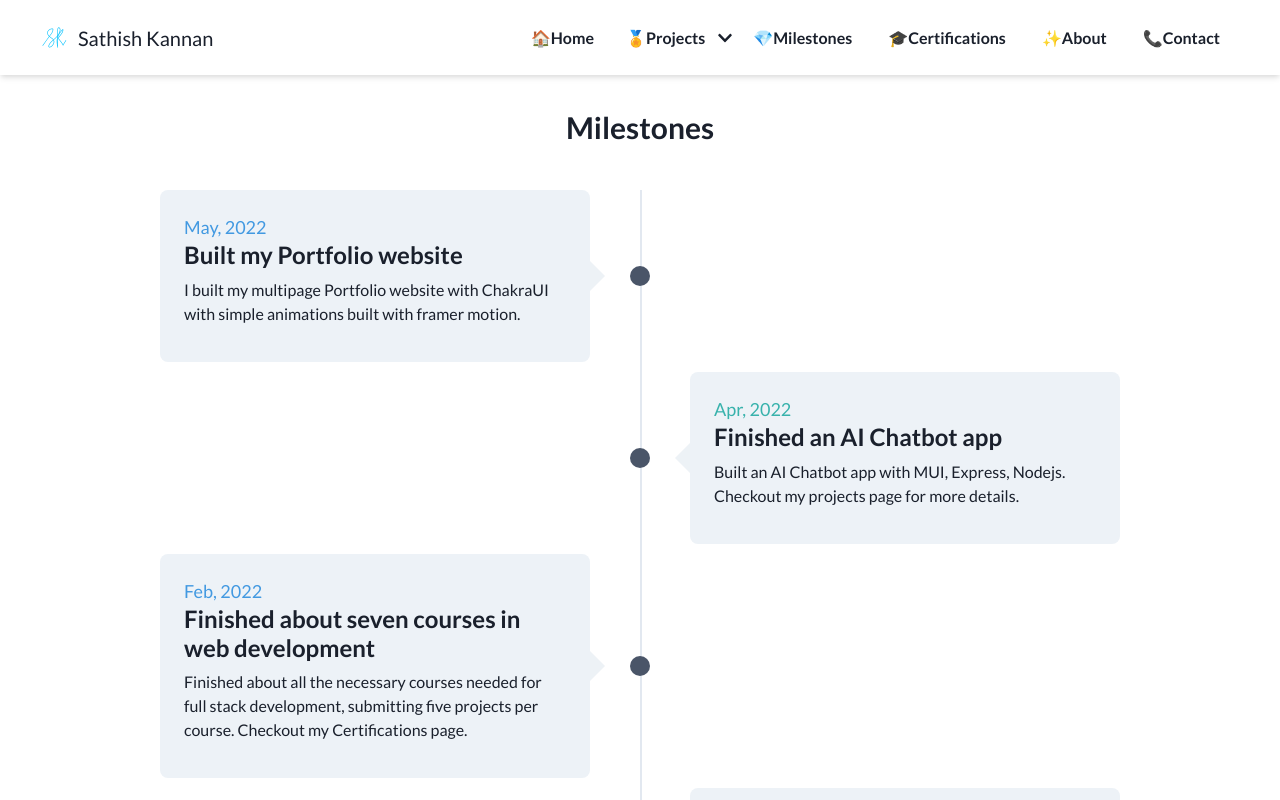
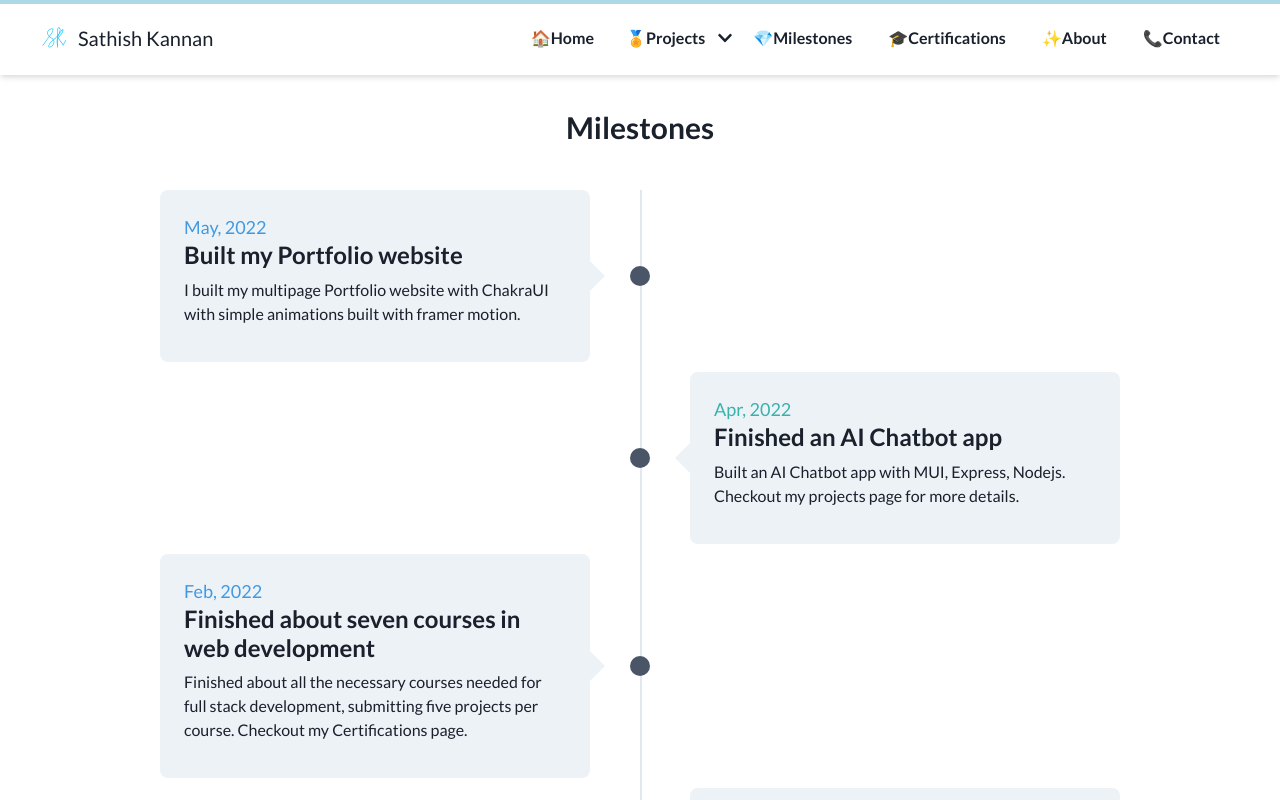
Before and after one commit to sathishkannan162/personal_portfolio_website, a React (Vite) app: page /milestones in a window 1280 px wide. Shown: the top 800 px of the page. Built offline with nearby package versions, Linux system fonts and the light colour scheme.

Commit message:
feat: add topScroll indicator on milestones page

```diff
--- a/src/components/MilestonesPage/MilestonePage.jsx
+++ b/src/components/MilestonesPage/MilestonePage.jsx
@@ -1,10 +1,14 @@
 import PageContainer from '../CommonComponents/PageContainer';
 import MilestoneTree from './MilestoneTree';
+import TopScrollIndicator from './TopScrollIndicator';
 
 export default function MilestonePage() {
   return (
-    <PageContainer>
-      <MilestoneTree />
-    </PageContainer>
+    <>
+      <TopScrollIndicator />
+      <PageContainer>
+        <MilestoneTree />
+      </PageContainer>
+    </>
   );
 }
--- /dev/null
+++ b/src/components/MilestonesPage/TopScrollIndicator.jsx
@@ -0,0 +1,20 @@
+import { motion, useScroll } from 'framer-motion';
+
+export default function TopScrollIndicator() {
+  const { scrollYProgress } = useScroll();
+  return (
+    <motion.div
+      style={{
+        position: 'fixed',
+        top: 0,
+        left: 0,
+        right: 0,
+        height: '4px',
+        background: 'lightblue',
+        transformOrigin: '0%',
+        scaleX: scrollYProgress,
+        zIndex: 1,
+      }}
+    ></motion.div>
+  );
+}
```
